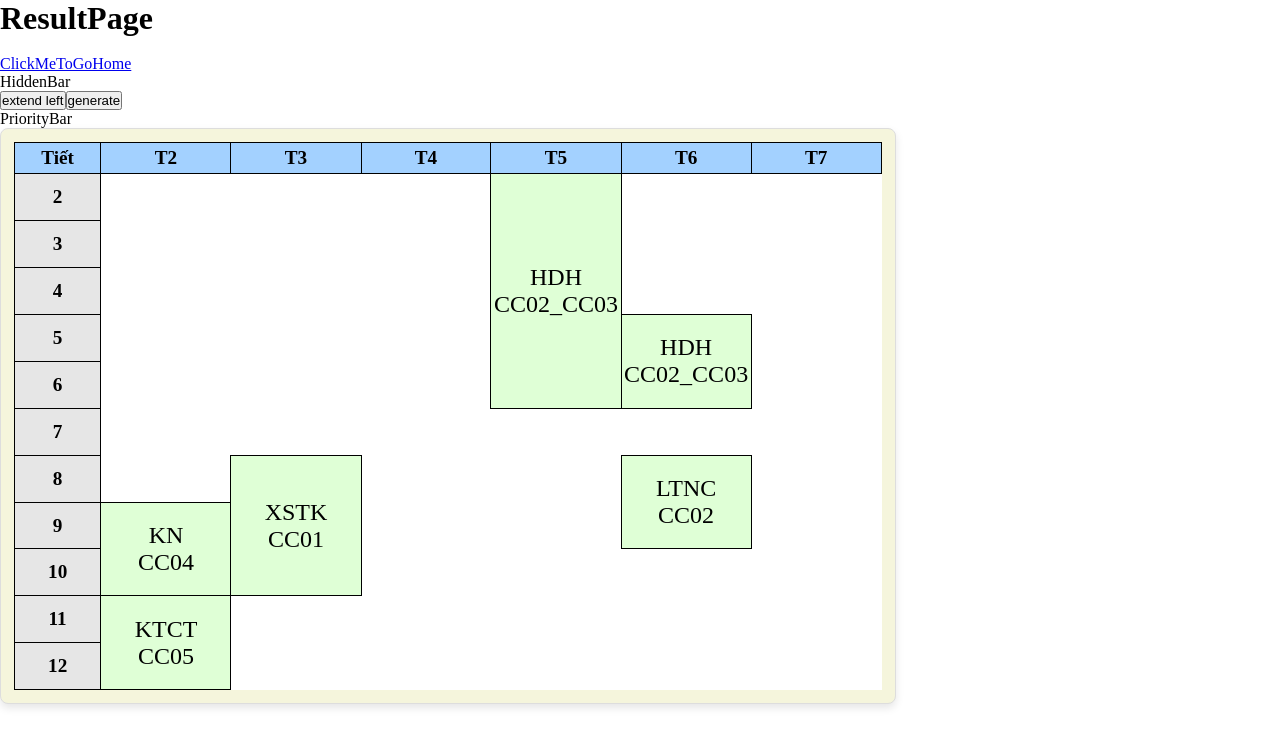
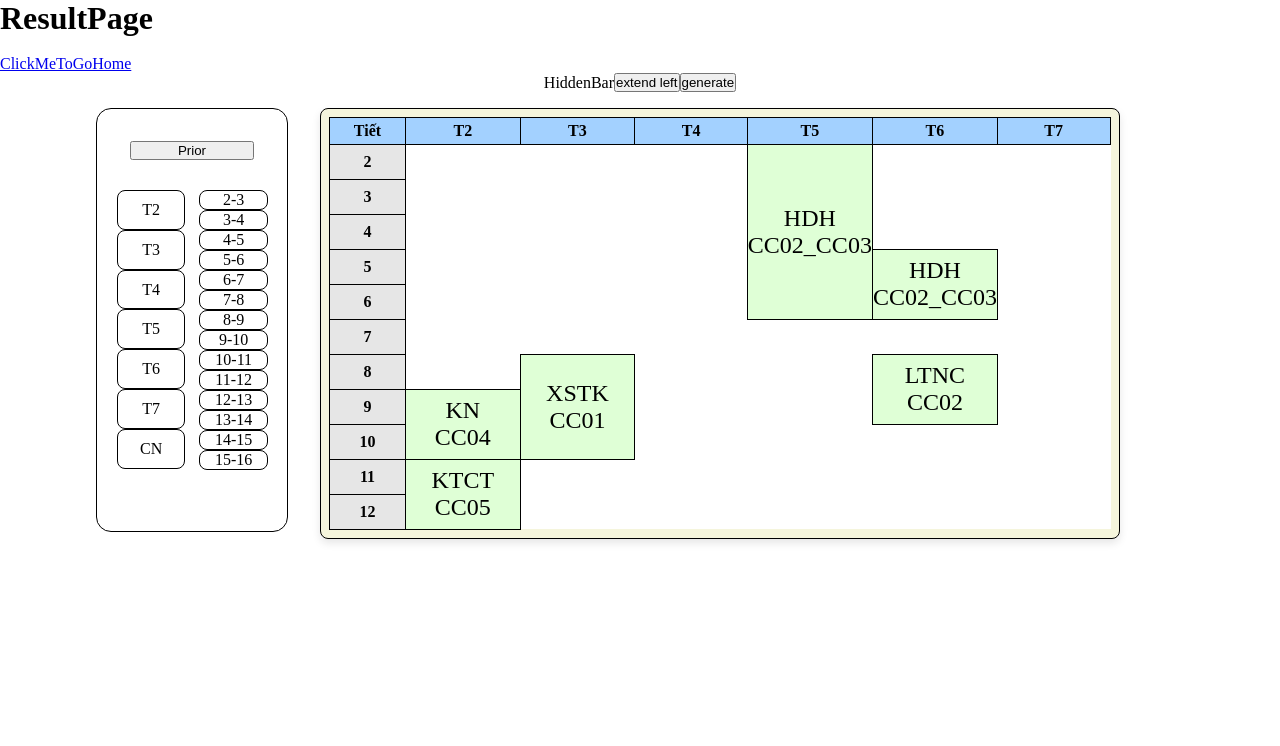
Before and after one commit to Dung2703/BKhrono, a Next.js app in the folder client/: page /result in a window 1280 px wide. Shown: the top 746 px of the page. Built offline with nearby package versions, Linux system fonts and the light colour scheme.

Commit message:
3. Add PriorityBar and Change Layout

```diff
--- /dev/null
+++ b/client/app/page.module.css
@@ -0,0 +1,4 @@
+.hiddenBar {
+    border: 1px solid #000;
+    color: #000;
+}
--- /dev/null
+++ b/client/app/result/PriorityBar.module.css
@@ -0,0 +1,65 @@
+.container {
+    width: 12rem;
+    height: 26.5rem;
+    border: 1px solid black;
+    border-radius: 15px;
+    display: flex;
+    flex-direction: column;
+    align-items: center;
+    margin-left: 6rem;
+    margin-right: 2rem;
+}
+.top {
+    width: 100%;
+    display: flex;
+    justify-content: center;
+    align-items: center;
+    margin-top: 2rem;
+}
+.top button {
+    height: 1.2rem;
+    width: 7.7rem;
+}
+.bottom {
+    width: 100%;
+    margin-top: 1.86rem;
+    display: flex;
+    padding: 0 1.24rem;
+}
+.date, .time {
+    display: flex;
+    flex-direction: column;
+    align-items: center;
+    text-align: center;
+}
+.date div {
+    cursor: pointer;
+    height: 2.49rem;
+    width: 4.29rem;
+    margin-right: 0.435rem;
+    border: 1px solid black;
+    border-radius: 8px;
+    display: flex;
+    justify-content: center;
+    align-items: center;
+}
+.time div {
+    cursor: pointer;
+    height: 1.25rem;
+    width: 4.29rem;
+    margin-left: 0.435rem;
+    border: 1px solid black;
+    border-radius: 8px;
+    display: flex;
+    justify-content: center;
+    align-items: center;
+}
+.chosenDate {
+    background-color: yellow;
+}
+.activeDate {
+    background-color: blue;
+}
+.activeTime {
+    background-color: green;
+}
--- a/client/app/result/PriorityBar.tsx
+++ b/client/app/result/PriorityBar.tsx
@@ -1,8 +1,164 @@
-import React from 'react'
+"use client";
+import React, { useState } from 'react'
+import styles from './PriorityBar.module.css'
 
 const PriorityBar = () => {
+  const dates = ['T2', 'T3', 'T4', 'T5', 'T6', 'T7', 'CN',]
+  const times = ['2-3', '3-4', '4-5', '5-6', '6-7', '7-8', '8-9', '9-10', '10-11', '11-12', '12-13', '13-14', '14-15', '15-16',]
+  const [currentDate, setCurrentDate] = useState<string>('')
+  const [monday, setMonday] = useState<string[]>([])
+  const [tuesday, setTuesday] = useState<string[]>([])
+  const [wednesday, setWednesday] = useState<string[]>([])
+  const [thursday, setThursday] = useState<string[]>([])
+  const [friday, setFriday] = useState<string[]>([])
+  const [saturday, setSaturday] = useState<string[]>([])
+  const [sunday, setSunday] = useState<string[]>([])
+
+  const addTime = (time: string) => {
+    if (!currentDate) {
+      return
+    }
+
+    const updateArray = (array: string[], setArray: React.Dispatch<React.SetStateAction<string[]>>) => {
+      if (array.includes(time)) {
+        setArray(array.filter((t) => t !== time))
+      } else {
+        setArray([...array, time])
+      }
+    }
+
+    switch (currentDate) {
+      case 'T2':
+        updateArray(monday, setMonday)
+        break
+      case 'T3':
+        updateArray(tuesday, setTuesday)
+        break
+      case 'T4':
+        updateArray(wednesday, setWednesday)
+        break
+      case 'T5':
+        updateArray(thursday, setThursday)
+        break
+      case 'T6':
+        updateArray(friday, setFriday)
+        break
+      case 'T7':
+        updateArray(saturday, setSaturday)
+        break
+      case 'CN':
+        updateArray(sunday, setSunday)
+        break
+    }
+  }
+
+  // Check if the time exists in the current day's array
+  const checkExistTime = (time: string): boolean => {
+    if (!currentDate) {
+      return false
+    }
+
+    switch (currentDate) {
+      case 'T2':
+        return monday.includes(time)
+      case 'T3':
+        return tuesday.includes(time)
+      case 'T4':
+        return wednesday.includes(time)
+      case 'T5':
+        return thursday.includes(time)
+      case 'T6':
+        return friday.includes(time)
+      case 'T7':
+        return saturday.includes(time)
+      case 'CN':
+        return sunday.includes(time)
+      default:
+        return false
+    }
+  }
+
+  const updateLayoutDay = (day : string) => {
+    switch (day) {
+      case 'T2':
+        if (monday.length > 0) {
+          return true
+        }
+        return false
+      case 'T3':
+        if (tuesday.length > 0) {
+          return true
+        }
+        return false
+      case 'T4':
+        if (wednesday.length > 0) {
+          return true
+        }
+        return false
+      case 'T5':
+        if (thursday.length > 0) {
+          return true
+        }
+        return false
+      case 'T6':
+        if (friday.length > 0) {
+          return true
+        }
+        return false
+      case 'T7':
+        if (saturday.length > 0) {
+          return true
+        }
+        return false
+      case 'CN':
+        if (sunday.length > 0) {
+          return true
+        }
+        return false
+    }
+  }
+
   return (
-    <div>PriorityBar</div>
+    <div className={styles.container}>
+      <div className={styles.top}>
+        <button>Prior</button>
+      </div>
+      <div className={styles.bottom}>
+        <div className={styles.date}>
+          {
+            dates.map((date, index) => (
+              <div
+              key={index}
+              className={`${styles.date}
+              ${currentDate === date ? styles.activeDate : ''}
+              ${updateLayoutDay(date) ? styles.chosenDate : ''}`}
+              onClick={() => {
+                  setCurrentDate(date)
+                }
+              }
+              >{date}
+              </div>
+            ))
+          }
+        </div>
+        <div className={styles.time}>
+          {
+            times.map((time, index) => (
+              <div
+              key={index}
+              className={`${styles.hour}
+              ${checkExistTime(time) ? styles.activeTime : ''}`}
+              onClick={() => {
+                  addTime(time)
+                }
+              }
+              >{time}
+              </div>
+            ))
+          }
+        </div>
+      </div>
+    </div>
   )
 }
 
--- a/client/app/result/ResultDisplay.module.css
+++ b/client/app/result/ResultDisplay.module.css
@@ -1,9 +1,8 @@
 .container {
-    width: 70%;
-    height: 72%;
+    width: 50rem;
     background-color: #f5f5dc;
-    font-size: 1.2rem;
-    border: 1px solid #ddd;
+    font-size: 1rem;
+    border: 1px solid black;
     border-radius: 8px;
     padding: 1%;
     box-shadow: 0 4px 8px rgba(0, 0, 0, 0.1);
--- a/client/app/result/page.module.css
+++ b/client/app/result/page.module.css
@@ -1,7 +1,13 @@
 .container {
     width: 100vw;
-    height: 100vh;
-
-    /* used for testing */
-    /* background-color: lightblue; */
+    height: 100vw;
 }
+.topBar {
+    display: flex;
+    justify-content: center;
+    align-items: center;
+}
+.priorityAndDisplay {
+    display: flex;
+    margin-top: 1rem;
+}
--- a/client/app/result/page.tsx
+++ b/client/app/result/page.tsx
@@ -13,10 +13,22 @@ const ResultPage = () => {
     <div className={styles.container}>
         <h1>ResultPage</h1> <br />
         <Link href="./">ClickMeToGoHome</Link>
-        <HiddenBar />
-        <GenerateBar />
-        <PriorityBar />
-        <ResultDisplay />
+        <div className={styles.topBar}>
+          <div className={styles.hiddenBar}>
+            <HiddenBar />
+          </div>
+          <div className={styles.generateBar}>
+            <GenerateBar />
+          </div>
+        </div>
+        <div className={styles.priorityAndDisplay}>
+          <div className={styles.priorityBar}>
+            <PriorityBar />
+          </div>
+          <div className={styles.resultDisplay}>
+            <ResultDisplay />
+          </div>
+        </div>
     </div>
   )
 }
--- a/client/package.json
+++ b/client/package.json
@@ -9,7 +9,7 @@
     "lint": "next lint"
   },
   "dependencies": {
-    "next": "15.1.4",
+    "next": "^15.1.4",
     "react": "^19.0.0",
     "react-dom": "^19.0.0"
   },
```
Also changed, not shown: client/app/result/ResultDisplay.tsx (line endings or trailing spaces), 1 other file (tests, documents, lock files or other folders).
